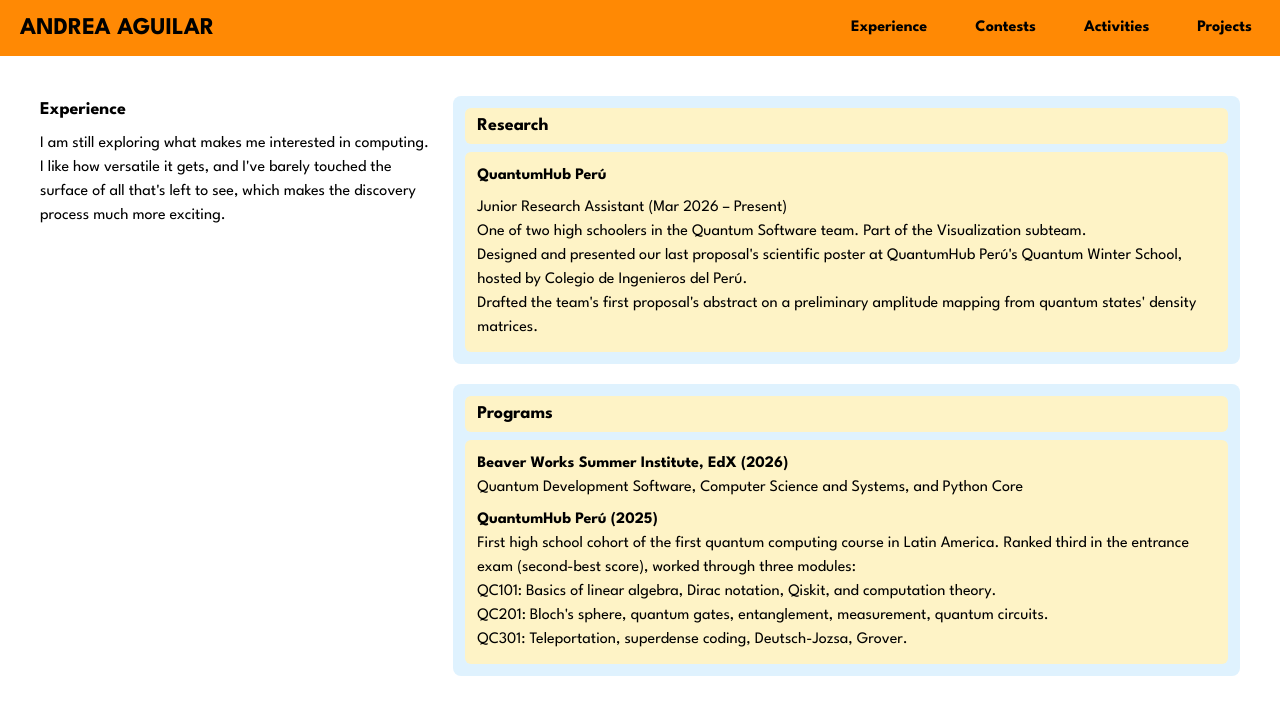
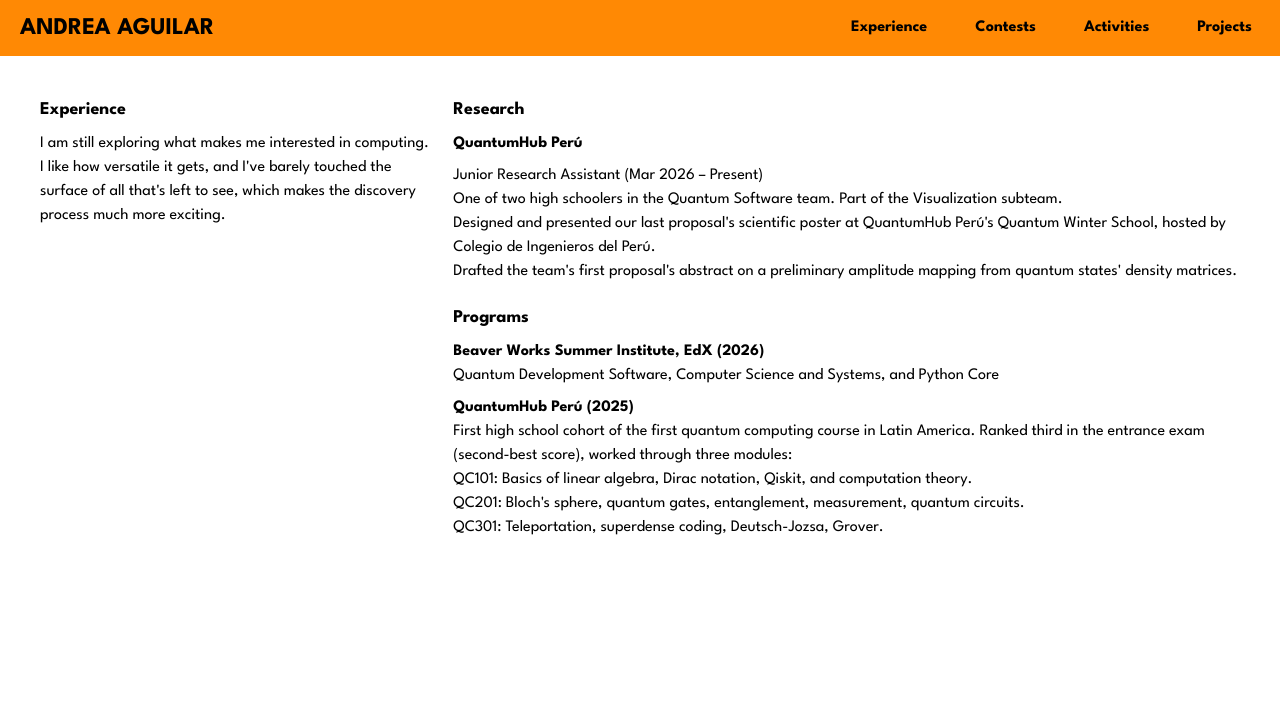
Before and after one commit to andraguoso/andraguoso.github.io, a website: page experience.html in a window 1280 px wide. Drawn offline with Linux system fonts and the light colour scheme.

Commit message:
removed div colors

```diff
--- a/experience.html
+++ b/experience.html
@@ -34,9 +34,9 @@
 
         <div class="flex flex-col items-start w-2/3 gap-5 rounded-md">
             <!--RESEARCH-->
-            <div class="flex flex-col items-start rounded-lg bg-sky-100 p-3 gap-2">
-                <span class="font-bold text-lg rounded-md bg-amber-100 w-full p-1 pl-3">Research</span>
-                <div class="flex flex-col items-start p-3 rounded-md gap-2 bg-amber-100">
+            <div class="flex flex-col items-start gap-2">
+                <span class="font-bold text-lg w-full">Research</span>
+                <div class="flex flex-col items-start gap-2">
                     <b>QuantumHub Perú</b>
                     <div class="">
                         Junior Research Assistant (Mar 2026 – Present)
@@ -56,9 +56,9 @@
                 </div>
             </div>
             <!--PROGRAMS-->
-            <div class="flex flex-col items-start rounded-lg bg-sky-100 p-3 gap-2">
-                <span class="font-bold text-lg rounded-md bg-amber-100 w-full p-1 pl-3">Programs</span>
-                <div class="flex flex-col items-start p-3 rounded-md gap-2 bg-amber-100">
+            <div class="flex flex-col items-start gap-2">
+                <span class="font-bold text-lg w-full">Programs</span>
+                <div class="flex flex-col items-start gap-2">
                     <div>
                         <b>Beaver Works Summer Institute, EdX (2026)</b>
                         <p>Quantum Development Software, Computer Science and Systems, and Python Core</p>
```
